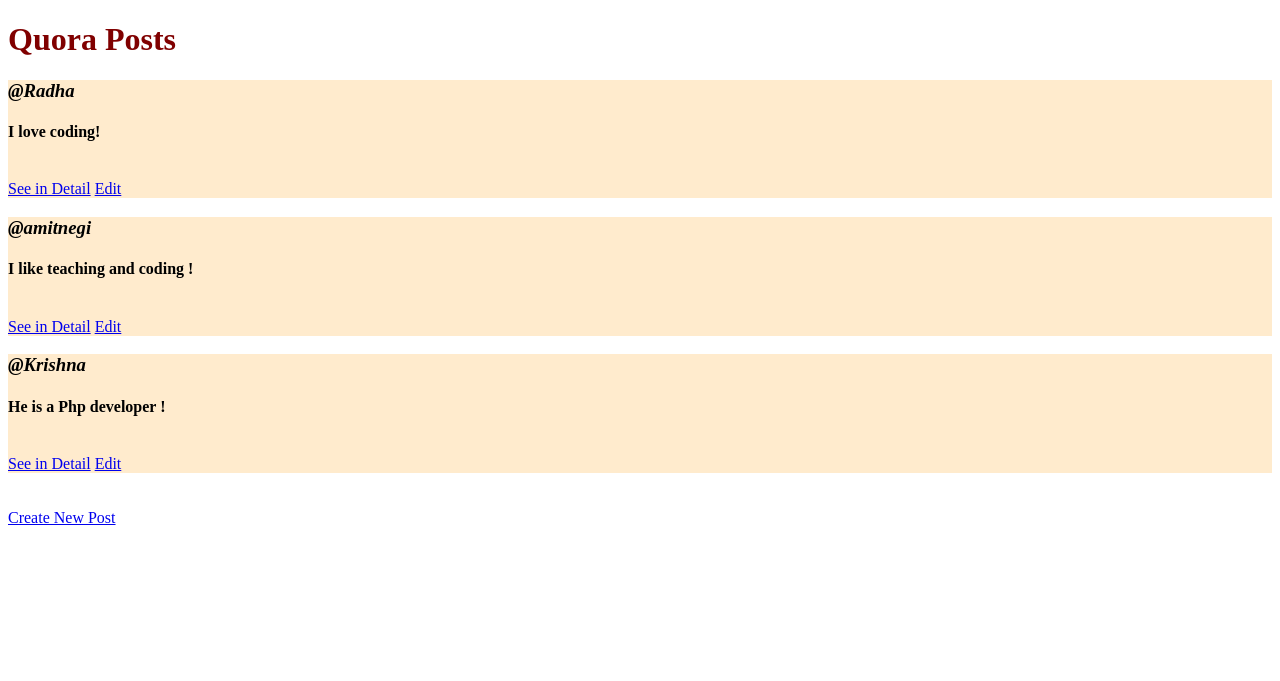
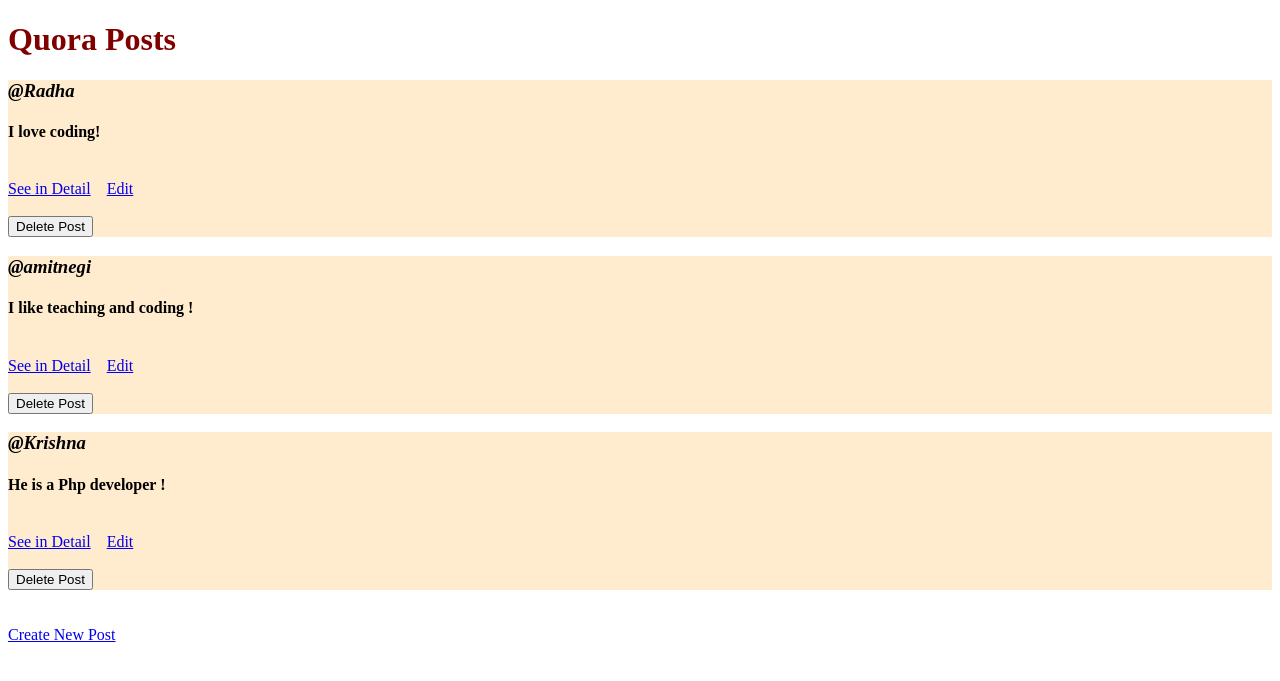
Before and after one commit to amit-negi-23/BackendApnaCollege, a Node server app: page /posts in a window 1280 px wide. Shown: the top 681 px of the page. Run offline with Node 20, Linux system fonts and the light colour scheme.

Commit message:
destroy route

```diff
--- a/Rest_Class/index.js
+++ b/Rest_Class/index.js
@@ -63,9 +63,15 @@
 })
 
 app.get('/posts/:id/edit', (req, res) => {
-    let {id} = req.params;
+    let { id } = req.params;
     let post = posts.find((p) => id === p.id);
-    res.render("edit.ejs", {post})
+    res.render("edit.ejs", { post })
+})
+
+app.delete('/posts/:id', (req, res) => {
+    let { id } = req.params;
+    posts = posts.filter((p) => p.id !== id);
+    res.redirect("/posts")
 })
 
 app.listen(port, () => {
--- a/Rest_Class/views/index.ejs
+++ b/Rest_Class/views/index.ejs
@@ -1,24 +1,34 @@
 <!DOCTYPE html>
 <html lang="en">
+
 <head>
     <meta charset="UTF-8">
     <meta name="viewport" content="width=device-width, initial-scale=1.0">
     <title>All post</title>
     <link rel="stylesheet" href="/style.css">
 </head>
+
 <body>
     <h1>Quora Posts</h1>
     <% for(post of posts){%>
         <div class="post">
-                <h3 class="user">@<%= post.username %></h3>
-                <h4 class="content"><%= post.content %></h4>
-                <br/>
-                <a href="http://localhost:8080/posts/<%= post.id %>">See in Detail</a>
-                <a href="http://localhost:8080/posts/<%= post.id %>/edit">Edit</a>
+            <h3 class="user">@<%= post.username %>
+            </h3>
+            <h4 class="content">
+                <%= post.content %>
+            </h4>
+            <br />
+            <a href="http://localhost:8080/posts/<%= post.id %>">See in Detail</a> &nbsp;&nbsp;
+            <a href="http://localhost:8080/posts/<%= post.id %>/edit">Edit</a>&nbsp;&nbsp;
+            <br /><br/>
+            <form method="post" action="/posts/<%=post.id%>?_method=DELETE">
+                <button>Delete Post</button>
+            </form>
         </div>
-    <% } %>
-    <br/>
-    <br/>
-    <a href="http://localhost:8080/posts/new">Create New Post</a>
+        <% } %>
+            <br />
+            <br />
+            <a href="http://localhost:8080/posts/new">Create New Post</a>
 </body>
+
 </html>
```
